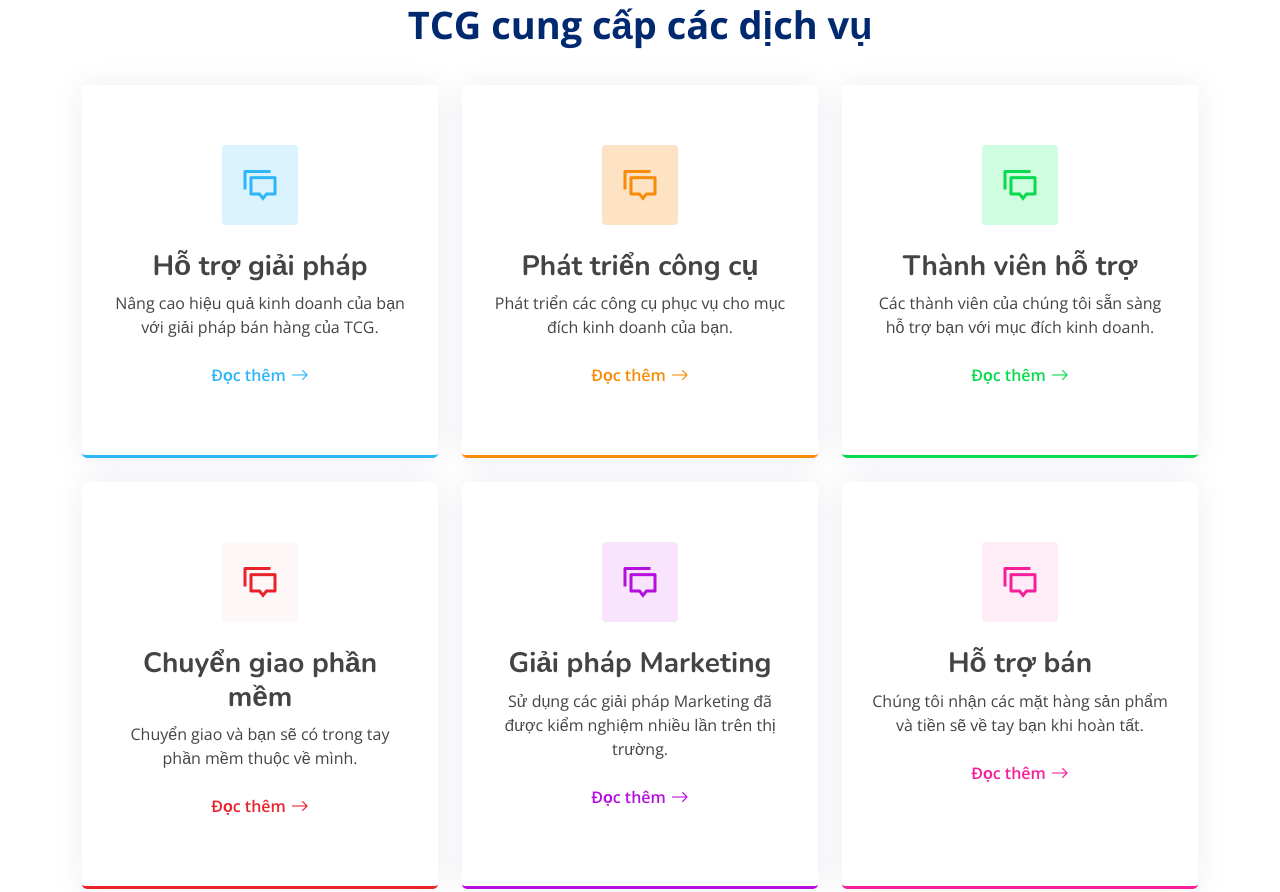
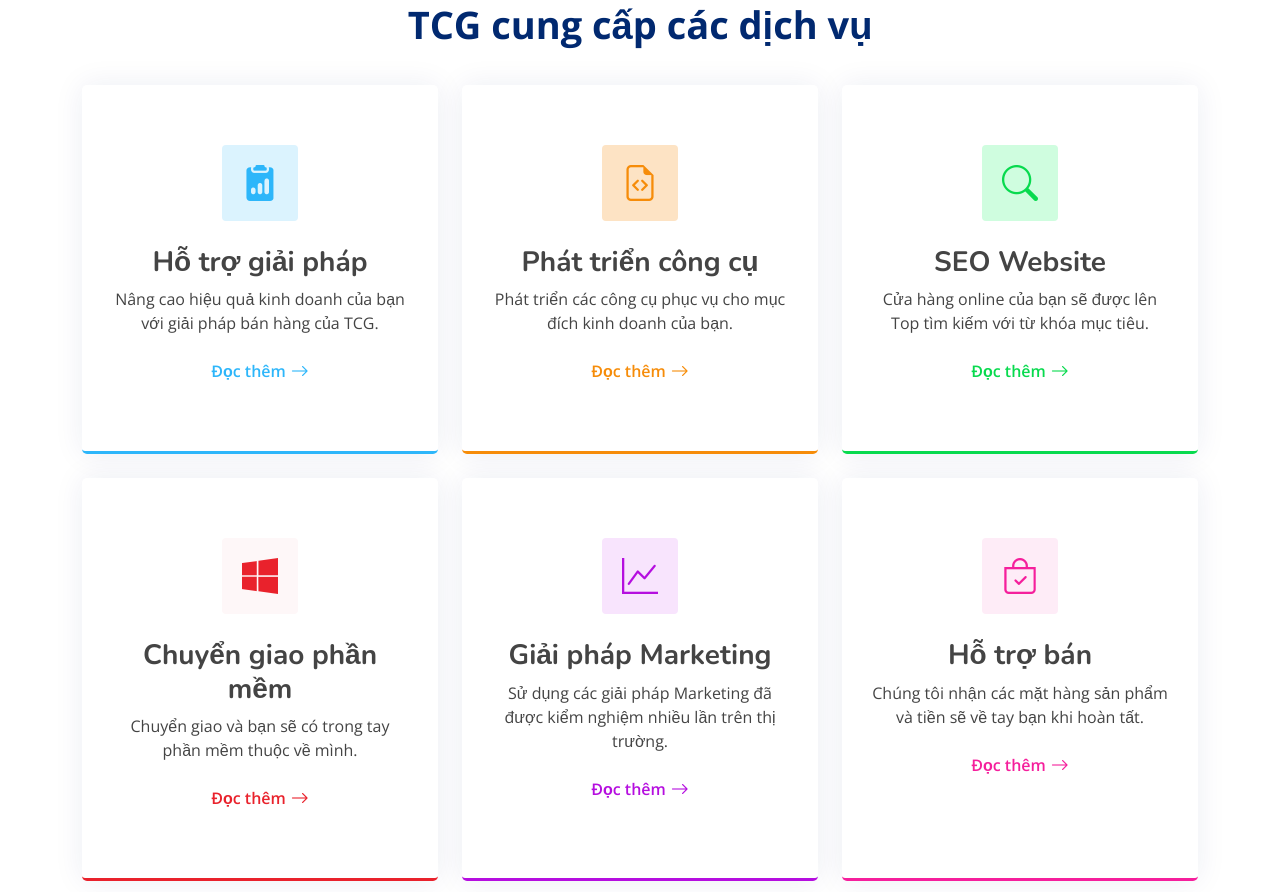
Before and after one commit to nice1s/tcgstartup, a plain HTML site: page index.html in a window 1280 px wide. Shown: the part 3154-4046 px from the top of the page. Drawn offline with nearby package versions, Linux system fonts and the light colour scheme.

Commit message:
TCG Startup

```diff
--- a/assets/css/style.css
+++ b/assets/css/style.css
@@ -789,7 +789,7 @@ section {
 
 .services .service-box .icon {
   font-size: 36px;
-  padding: 40px 20px;
+  padding: 20px 20px;
   border-radius: 4px;
   position: relative;
   margin-bottom: 25px;
--- a/index.html
+++ b/index.html
@@ -257,7 +257,7 @@
                <div class="row gy-4">
                   <div class="col-lg-4 col-md-6" data-aos="fade-up" data-aos-delay="200">
                      <div class="service-box blue">
-                        <i class="ri-discuss-line icon"></i>
+                        <i class="bi bi-clipboard2-data-fill icon"></i>
                         <h3>Hỗ trợ giải pháp</h3>
                         <p>Nâng cao hiệu quả kinh doanh của bạn với giải pháp bán hàng của TCG.</p>
                         <a href="#" class="read-more"><span>Đọc thêm</span> <i class="bi bi-arrow-right"></i></a>
@@ -265,7 +265,7 @@
                   </div>
                   <div class="col-lg-4 col-md-6" data-aos="fade-up" data-aos-delay="300">
                      <div class="service-box orange">
-                        <i class="ri-discuss-line icon"></i>
+                        <i class="bi bi-file-earmark-code icon"></i>
                         <h3>Phát triển công cụ</h3>
                         <p>Phát triển các công cụ phục vụ cho mục đích kinh doanh của bạn.</p>
                         <a href="#" class="read-more"><span>Đọc thêm</span> <i class="bi bi-arrow-right"></i></a>
@@ -273,15 +273,15 @@
                   </div>
                   <div class="col-lg-4 col-md-6" data-aos="fade-up" data-aos-delay="400">
                      <div class="service-box green">
-                        <i class="ri-discuss-line icon"></i>
-                        <h3>Thành viên hỗ trợ</h3>
-                        <p>Các thành viên của chúng tôi sẵn sàng hỗ trợ bạn với mục đích kinh doanh.</p>
+                        <i class="bi bi-search icon"></i>
+                        <h3>SEO Website</h3>
+                        <p>Cửa hàng online của bạn sẽ được lên Top tìm kiếm với từ khóa mục tiêu.</p>
                         <a href="#" class="read-more"><span>Đọc thêm</span> <i class="bi bi-arrow-right"></i></a>
                      </div>
                   </div>
                   <div class="col-lg-4 col-md-6" data-aos="fade-up" data-aos-delay="500">
                      <div class="service-box red">
-                        <i class="ri-discuss-line icon"></i>
+                        <i class="bi bi-windows icon"></i>
                         <h3>Chuyển giao phần mềm</h3>
                         <p>Chuyển giao và bạn sẽ có trong tay phần mềm thuộc về mình.</p>
                         <a href="#" class="read-more"><span>Đọc thêm</span> <i class="bi bi-arrow-right"></i></a>
@@ -289,7 +289,7 @@
                   </div>
                   <div class="col-lg-4 col-md-6" data-aos="fade-up" data-aos-delay="600">
                      <div class="service-box purple">
-                        <i class="ri-discuss-line icon"></i>
+                        <i class="bi bi-graph-up icon"></i>
                         <h3>Giải pháp Marketing</h3>
                         <p>Sử dụng các giải pháp Marketing đã được kiểm nghiệm nhiều lần trên thị trường.</p>
                         <a href="#" class="read-more"><span>Đọc thêm</span> <i class="bi bi-arrow-right"></i></a>
@@ -297,7 +297,7 @@
                   </div>
                   <div class="col-lg-4 col-md-6" data-aos="fade-up" data-aos-delay="700">
                      <div class="service-box pink">
-                        <i class="ri-discuss-line icon"></i>
+                        <i class="bi bi-bag-check icon"></i>
                         <h3>Hỗ trợ bán</h3>
                         <p>Chúng tôi nhận các mặt hàng sản phẩm và tiền sẽ về tay bạn khi hoàn tất.</p>
                         <a href="#" class="read-more"><span>Đọc thêm</span> <i class="bi bi-arrow-right"></i></a>
@@ -406,7 +406,7 @@
             <div class="container" data-aos="fade-up">
                <header class="section-header">
                   <h2>Đánh giá</h2>
-                  <p>Họ nói gì về chúng tôi</p>
+                  <p>Khách hàng nói gì về chúng tôi</p>
                </header>
                <div class="testimonials-slider swiper" data-aos="fade-up" data-aos-delay="200">
                   <div class="swiper-wrapper">
```
